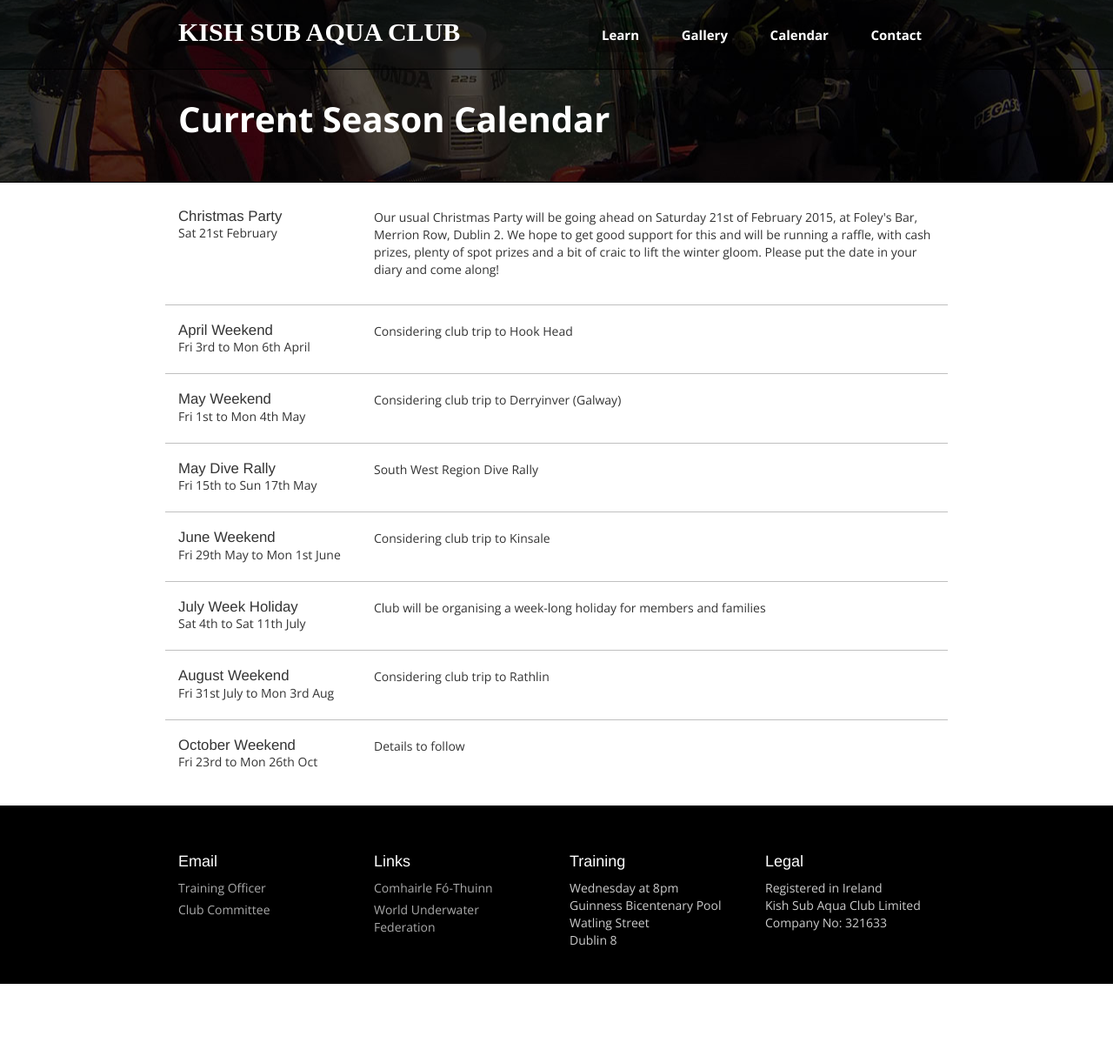
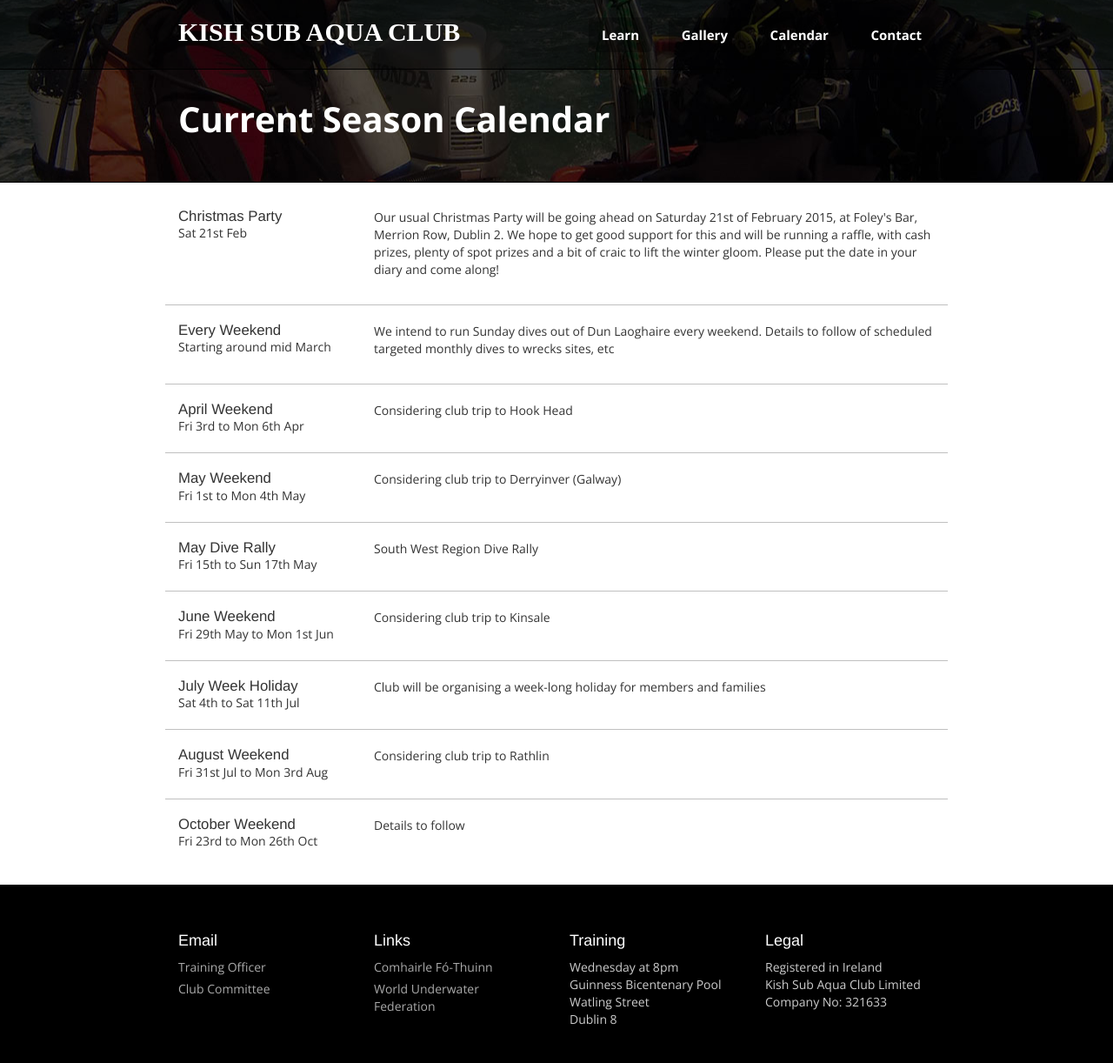
Before and after one commit to kish-sub-aqua-club/kish-sub-aqua-club.github.io, a Jekyll site: the page built from calendar.markdown, in a window 1280 px wide. Shown: the whole page at 87% size. Built offline with Jekyll 4.4.1, drawn with Linux system fonts in a browser that asks for light colours; some web fonts are replaced; Markdown is read by kramdown in place of the engine named in the settings; before the commit the page ends 1131 px from its top, so only the background shows below that.

Commit message:
added piece about diving every weekend

```diff
--- a/calendar.markdown
+++ b/calendar.markdown
@@ -6,7 +6,7 @@ title: Current Season Calendar
 <div class="row event">
   <div class="col-md-3">
     <h3>Christmas Party</h3>
-    Sat 21st February
+    Sat 21st Feb
   </div>
   <div class="col-md-9">
     <p>
@@ -17,8 +17,20 @@ title: Current Season Calendar
 
 <div class="row event">
   <div class="col-md-3">
+    <h3>Every Weekend</h3>
+    Starting around mid March
+  </div>
+  <div class="col-md-9">
+    <p>
+      We intend to run Sunday dives out of Dun Laoghaire every weekend. Details to follow of scheduled targeted monthly dives to wrecks sites, etc
+    </p>
+  </div>
+</div>
+
+<div class="row event">
+  <div class="col-md-3">
     <h3>April Weekend</h3>
-    Fri 3rd to Mon 6th April
+    Fri 3rd to Mon 6th Apr
   </div>
   <div class="col-md-9">
     <p>
@@ -54,7 +66,7 @@ title: Current Season Calendar
 <div class="row event">
   <div class="col-md-3">
     <h3>June Weekend</h3>
-    Fri 29th May to Mon 1st June
+    Fri 29th May to Mon 1st Jun
   </div>
   <div class="col-md-9">
     <p>
@@ -66,7 +78,7 @@ title: Current Season Calendar
 <div class="row event">
   <div class="col-md-3">
     <h3>July Week Holiday</h3>
-    Sat 4th to Sat 11th July
+    Sat 4th to Sat 11th Jul
   </div>
   <div class="col-md-9">
     <p>
@@ -78,7 +90,7 @@ title: Current Season Calendar
 <div class="row event">
   <div class="col-md-3">
     <h3>August Weekend</h3>
-    Fri 31st July to Mon 3rd Aug
+    Fri 31st Jul to Mon 3rd Aug
   </div>
   <div class="col-md-9">
     <p>
```
